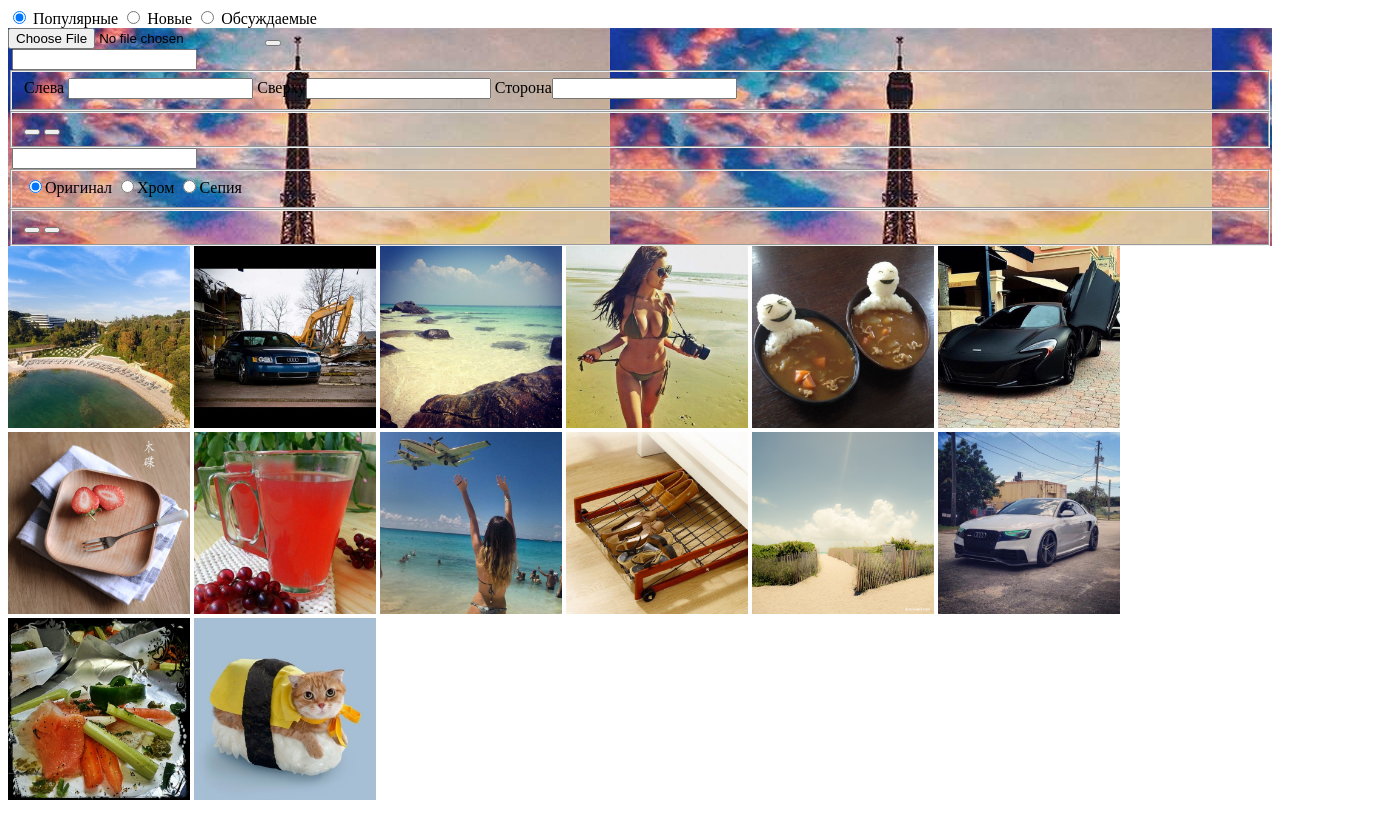
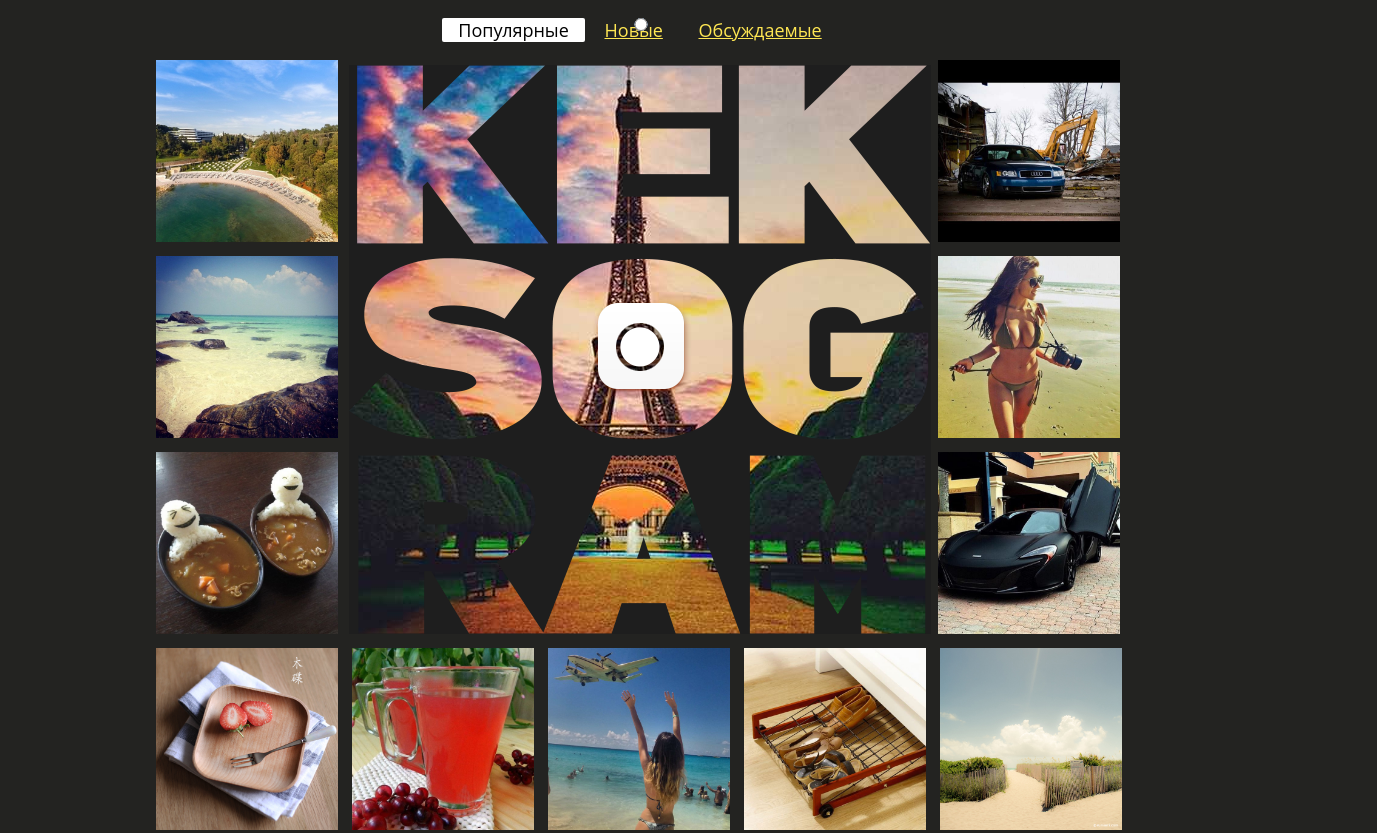
Before and after one commit to tataabumova/66875-keksogram, a plain HTML site: page index.html in a window 1280 px wide. Shown: the top 833 px of the page, 1377 px wide, since content can reach past the window. Before the commit the page ends 812 px from the top, so only its background shows below. Drawn offline with Linux system fonts and the light colour scheme; the site is published under a folder, as on GitHub Pages, so addresses that start at the root find nothing.

Commit message:
Update index.html

```diff
--- a/index.html
+++ b/index.html
@@ -1,7 +1,7 @@
 <!DOCTYPE html>
 <html lang="ru">
 <head>
-  <link rel="stylesheet" href="/css/main.css" media="screen" title="no title" charset="utf-8">
+  <link rel="stylesheet" href="css/main.css" media="screen" title="no title" charset="utf-8">
   <meta charset="utf-8">
   <title>Keksogram</title>
 </head>
```
